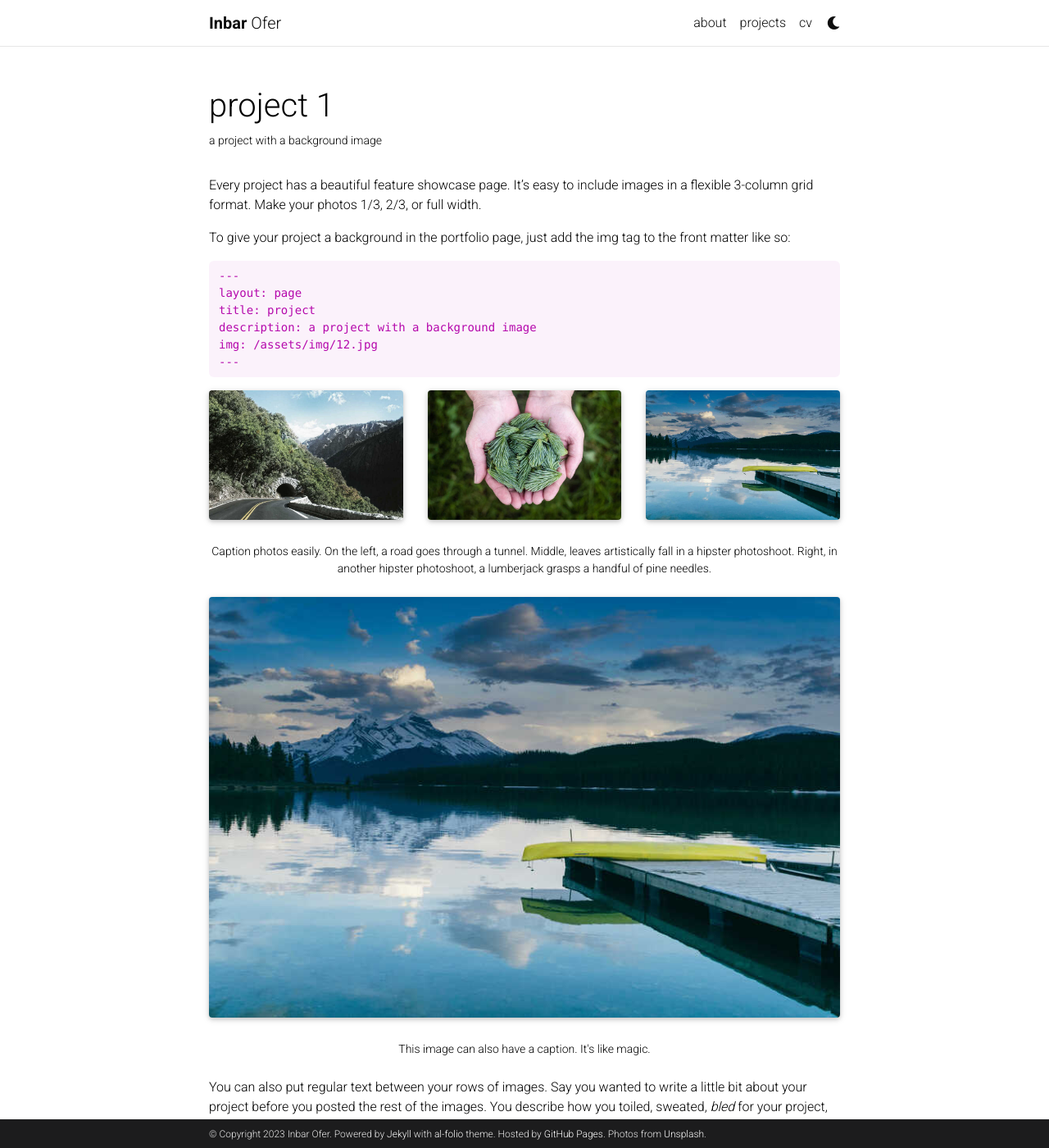
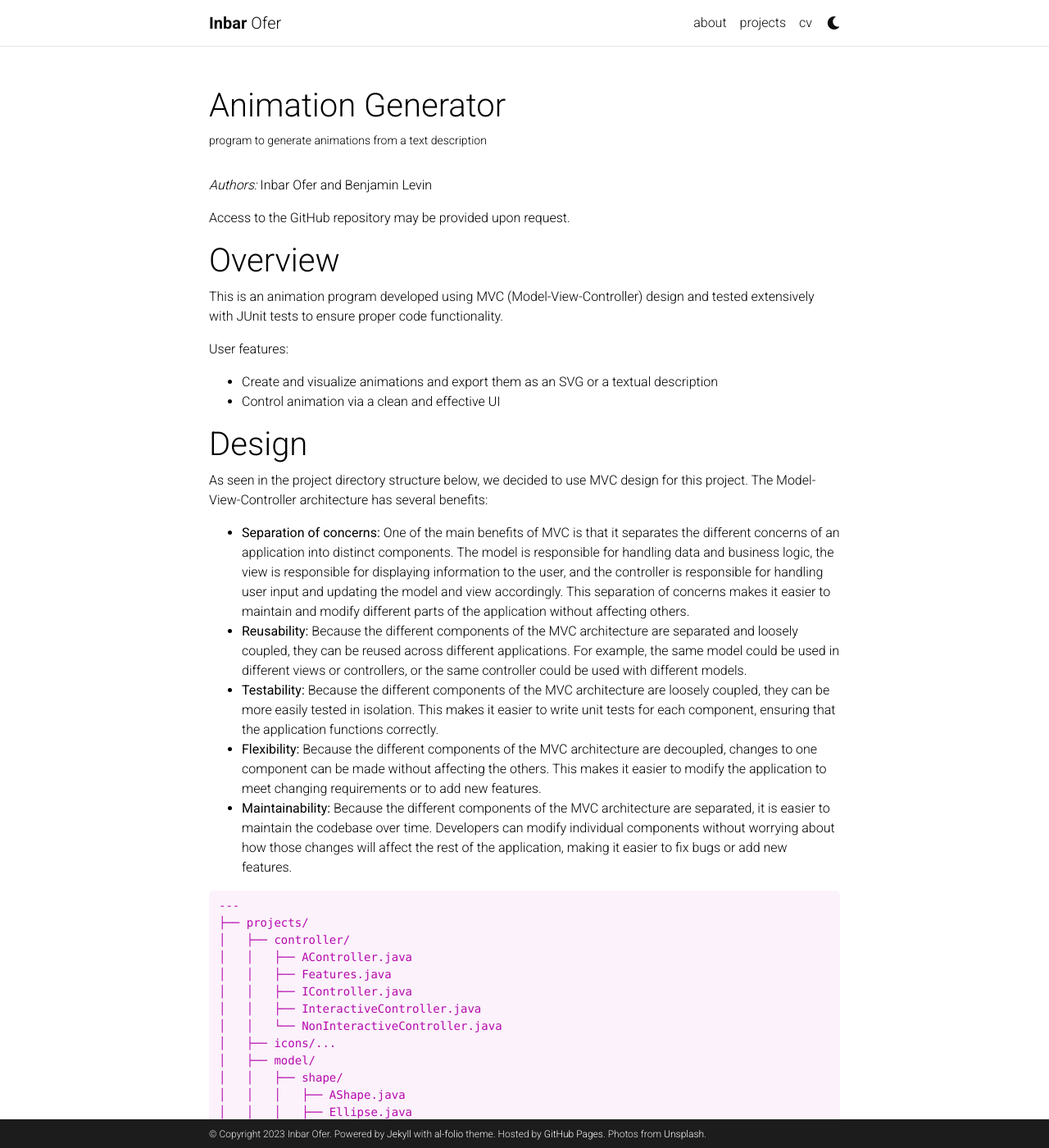
Before and after one commit to inbaro-neu/inbaro-neu.github.io, a Jekyll site: the page built from _projects/1_project.md, in a window 1280 px wide and 1400 px high. Shown: the whole window at 82% size. Built offline with Jekyll 4.4.1, drawn with Linux system fonts in a browser that asks for light colours; comment, search, counter and statistics services are not loaded; a style sheet for code colours, icons or effects is not loaded; some of the changed text lies outside the part shown.

Commit message:
Updated animation generator project page

````diff
--- a/_projects/1_project.md
+++ b/_projects/1_project.md
@@ -1,80 +1,134 @@
 ---
 layout: page
-title: project 1
-description: a project with a background image
-img: assets/img/12.jpg
+title: Animation Generator
+description: program to generate animations from a text description
+img: assets/img/buildings-interactive-screenshot.png
 importance: 1
 category: work
 ---
 
-Every project has a beautiful feature showcase page.
-It's easy to include images in a flexible 3-column grid format.
-Make your photos 1/3, 2/3, or full width.
+<em>Authors:</em> Inbar Ofer and Benjamin Levin
 
-To give your project a background in the portfolio page, just add the img tag to the front matter like so:
+Access to the GitHub repository may be provided upon request.
 
-    ---
-    layout: page
-    title: project
-    description: a project with a background image
-    img: /assets/img/12.jpg
-    ---
+# Overview
+
+This is an animation program developed using MVC (Model-View-Controller) design and tested extensively with JUnit tests to ensure proper code functionality.
+
+User features:
+- Create and visualize animations and export them as an SVG or a textual description
+- Control animation via a clean and effective UI
+
+# Design
+
+As seen in the project directory structure below, we decided to use MVC design for this project. The Model-View-Controller architecture has several benefits:
+- <b>Separation of concerns:</b> One of the main benefits of MVC is that it separates the different concerns of an application into distinct components. The model is responsible for handling data and business logic, the view is responsible for displaying information to the user, and the controller is responsible for handling user input and updating the model and view accordingly. This separation of concerns makes it easier to maintain and modify different parts of the application without affecting others.
+- <b>Reusability:</b> Because the different components of the MVC architecture are separated and loosely coupled, they can be reused across different applications. For example, the same model could be used in different views or controllers, or the same controller could be used with different models.
+- <b>Testability:</b> Because the different components of the MVC architecture are loosely coupled, they can be more easily tested in isolation. This makes it easier to write unit tests for each component, ensuring that the application functions correctly.
+- <b>Flexibility:</b> Because the different components of the MVC architecture are decoupled, changes to one component can be made without affecting the others. This makes it easier to modify the application to meet changing requirements or to add new features.
+- <b>Maintainability:</b> Because the different components of the MVC architecture are separated, it is easier to maintain the codebase over time. Developers can modify individual components without worrying about how those changes will affect the rest of the application, making it easier to fix bugs or add new features.
+
+{% raw %}
+```
+---
+├── projects/
+│   ├── controller/
+│   │   ├── AController.java
+│   │   ├── Features.java
+│   │   ├── IController.java
+│   │   ├── InteractiveController.java
+│   │   └── NonInteractiveController.java
+│   ├── icons/...
+│   ├── model/
+│   │   ├── shape/
+│   │   │   ├── AShape.java
+│   │   │   ├── Ellipse.java
+│   │   │   └── Rectangle.java
+│   │   ├── state/
+│   │   │   ├── action/
+│   │   │   │   ├── AAction.java
+│   │   │   │   ├── ColorAction.java
+│   │   │   │   ├── HeightAction.java
+│   │   │   │   ├── IAction.java
+│   │   │   │   ├── WidthAction.java
+│   │   │   │   ├── XPositionAction.java
+│   │   │   │   └── YPositionAction.java
+│   │   │   ├── AStep.java
+│   │   │   ├── IStep.java
+│   │   │   ├── OffStep.java
+│   │   │   └── OnStep.java
+│   │   ├── IModel.java
+│   │   └── Model.java
+│   └── view/
+│       ├── AnimationPanel.java
+│       ├── IInteractiveView.java
+│       ├── INonInteractiveView.java
+│       ├── IView.java
+│       ├── InteractiveVisualView.java
+│       ├── TextualView.java
+│       ├── TextualViewWithTime.java
+│       └── VisualView.java
+---
+```
+{% endraw %}
+
+<div class="caption">
+    Project directory structure
+</div>
+
+Here is how MVC was used to organize this animation generator:
+- <b>Model:</b> The Model component represents the application's data and business logic. It is responsible for managing the animation's state, including the shapes, actions, and steps involved in the animation. The Model defines the data structures and methods required to manipulate the data. In the project directory, the Model component is represented by the classes in the `model/` directory, including `IModel.java`, `Model.java`, and other classes and interfaces that define shapes, actions, and steps.
+- <b>View:</b> The View component is responsible for rendering the animation data from the Model to the user. It defines how the data is visually represented and displayed. In this assignment, two types of views are implemented: a textual view (`TextualView.java`, `TextualViewWithTime.java`) and a visual animation view (`VisualView.java`, `InteractiveVisualView.java`). The textual view provides a textual description of the animation, while the visual animation view creates a graphical animation using Java Swing. The View component is represented by the classes and interfaces in the `view/` directory.
+- <b>Controller:</b> The Controller component is responsible for mediating interactions between the Model and the View. It manages user input, updates the Model accordingly, and ensures that the View is updated to reflect any changes to the Model. The Controller also handles user interactions for interactive views. In the project directory, the Controller component is represented by the classes in the `controller/` directory, including `IController.java`, `AController.java`, `InteractiveController.java`, and `NonInteractiveController.java`.
 
 <div class="row">
     <div class="col-sm mt-3 mt-md-0">
-        {% include figure.html path="assets/img/1.jpg" title="example image" class="img-fluid rounded z-depth-1" %}
-    </div>
-    <div class="col-sm mt-3 mt-md-0">
-        {% include figure.html path="assets/img/3.jpg" title="example image" class="img-fluid rounded z-depth-1" %}
-    </div>
-    <div class="col-sm mt-3 mt-md-0">
-        {% include figure.html path="assets/img/5.jpg" title="example image" class="img-fluid rounded z-depth-1" %}
+        {% include figure.html path="assets/img/buildings-interactive-screenshot.png" title="Interface View" class="img-fluid rounded z-depth-1" %}
     </div>
 </div>
 <div class="caption">
-    Caption photos easily. On the left, a road goes through a tunnel. Middle, leaves artistically fall in a hipster photoshoot. Right, in another hipster photoshoot, a lumberjack grasps a handful of pine needles.
+    This is an example of the interactive view of the program. This view allows the user to play/pause, enable/disable looping, restart, rewind, and fast-forward.
 </div>
-<div class="row">
+
+# Bubble Sort
+
+We animated a bubble sort algorithm using our animation generator program.
+
+{% raw %}
+```java
+private List<Color[]> bubbleSort(float[][] colors) {
+  List<Color[]> switches = new ArrayList<>();
+  float[][] sortedElements = Arrays.copyOf(this.elements, this.elements.length);
+  for (int i = 0; i < sortedElements.length - 1; i++) {
+    for (int j = 0; j < sortedElements.length - i - 1; j++) {
+      if (sortedElements[j][0] > sortedElements[j + 1][0]) {
+        switches.add(new Color[]{
+            Color.getHSBColor(sortedElements[j][0], sortedElements[j][1], sortedElements[j][2]),
+            Color.getHSBColor(sortedElements[j + 1][0], sortedElements[j + 1][1],
+                sortedElements[j + 1][2])});
+        float[] temp = sortedElements[j];
+        sortedElements[j] = sortedElements[j + 1];
+        sortedElements[j + 1] = temp;
+      }
+    }
+  }
+  return switches;
+}
+```
+{% endraw %}
+
+<!-- 633x1357 -->
+<div class="row d-flex align-items-center">
     <div class="col-sm mt-3 mt-md-0">
-        {% include figure.html path="assets/img/5.jpg" title="example image" class="img-fluid rounded z-depth-1" %}
+    <p>The <code>bubbleSort(float[][] colors)</code> method sorts an array of HSB (Hue, Saturation, Brightness) colors into rainbow order based on the hue values. The method takes a 2D float array colors as an input, where each row represents a color in HSB format. The first element of each row represents the hue, the second element is the saturation, and the third element is the brightness.</p>
+    <p>The method uses the bubble sort algorithm, a simple sorting algorithm that iteratively compares adjacent elements and swaps them if they are in the wrong order. The algorithm continues until the entire array is sorted.</p>
+    <p>In this implementation, the method also records each switch (swap) of colors that occurs during the sorting process. The <code>switches</code> list contains arrays of two <code>Color</code> objects representing the colors being swapped. Each <code>Color</code> object is created using the <code>Color.</code> method, which converts the HSB values to the corresponding `Color` object.</p>
+    <p>The sorted array of colors is returned in rainbow order, and the <code>switches</code> list provides a way to visualize or animate the sorting process, showing the steps taken to sort the colors. This implementation demonstrates the ability to work with algorithmic concepts, color representations, and data structures to achieve a specific goal.</p>
+    </div>
+    <div class="col-auto mt-3 mt-md-0">
+        <video width="300" controls autoplay muted loop>
+        <source src="../../assets/video/bubble_sort.mp4" type="video/mp4">
+        Your browser does not support the video tag.
+    </video>
     </div>
 </div>
-<div class="caption">
-    This image can also have a caption. It's like magic.
-</div>
-
-You can also put regular text between your rows of images.
-Say you wanted to write a little bit about your project before you posted the rest of the images.
-You describe how you toiled, sweated, *bled* for your project, and then... you reveal its glory in the next row of images.
-
-
-<div class="row justify-content-sm-center">
-    <div class="col-sm-8 mt-3 mt-md-0">
-        {% include figure.html path="assets/img/6.jpg" title="example image" class="img-fluid rounded z-depth-1" %}
-    </div>
-    <div class="col-sm-4 mt-3 mt-md-0">
-        {% include figure.html path="assets/img/11.jpg" title="example image" class="img-fluid rounded z-depth-1" %}
-    </div>
-</div>
-<div class="caption">
-    You can also have artistically styled 2/3 + 1/3 images, like these.
-</div>
-
-
-The code is simple.
-Just wrap your images with `<div class="col-sm">` and place them inside `<div class="row">` (read more about the <a href="https://getbootstrap.com/docs/4.4/layout/grid/">Bootstrap Grid</a> system).
-To make images responsive, add `img-fluid` class to each; for rounded corners and shadows use `rounded` and `z-depth-1` classes.
-Here's the code for the last row of images above:
-
-{% raw %}
-```html
-<div class="row justify-content-sm-center">
-    <div class="col-sm-8 mt-3 mt-md-0">
-        {% include figure.html path="assets/img/6.jpg" title="example image" class="img-fluid rounded z-depth-1" %}
-    </div>
-    <div class="col-sm-4 mt-3 mt-md-0">
-        {% include figure.html path="assets/img/11.jpg" title="example image" class="img-fluid rounded z-depth-1" %}
-    </div>
-</div>
-```
-{% endraw %}
````
Also changed, not shown: assets/img/buildings-interactive-screenshot.png (added), 1 other file.
